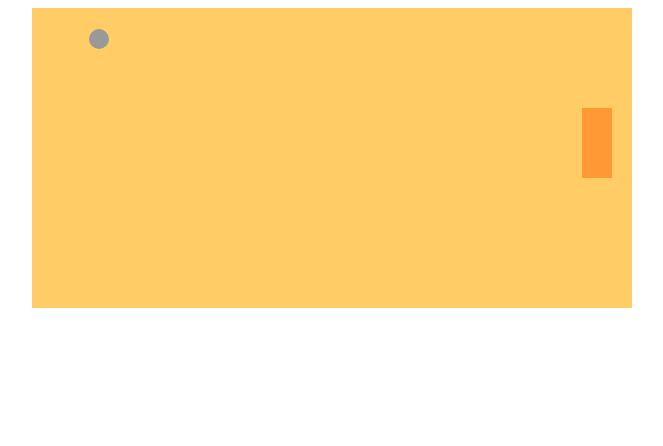
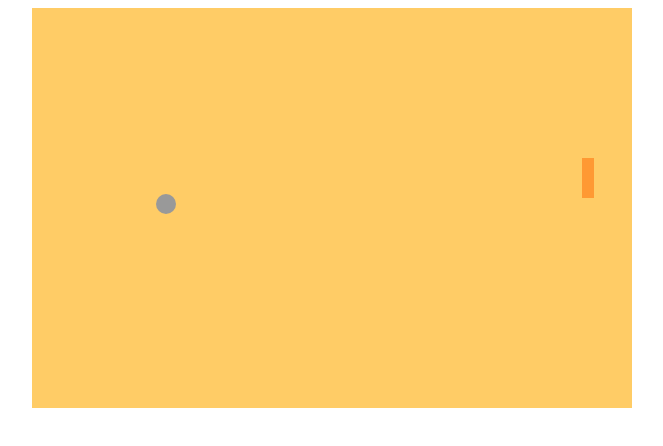
Before and after one commit to MicleMing/AI-pingpong, a website built with webpack: page src/index.html in a window 1280 px wide. Shown: the whole page, without its empty margins (308-971 px from the left). Built offline with nearby package versions, Linux system fonts and the light colour scheme.

Commit message:
refactor: game

```diff
--- /dev/null
+++ b/src/game/Ball.ts
@@ -0,0 +1,70 @@
+
+import $ from 'jquery';
+
+type Direction = 1 | -1;
+interface IBall {
+  speed: number;
+  x: number;
+  y: number;
+  width: number;
+  directionX: Direction;
+  directionY: Direction;
+}
+
+export default class Ball {
+  private ball: IBall = {
+    speed: 2,
+    x: 150,
+    y: 200,
+    width: 20,
+    directionX: 1,
+    directionY: 1
+  }
+
+  constructor() {
+    this.createBall();
+  }
+
+  getBall() {
+    return this.ball;
+  }
+
+  setDirectionX(dx: Direction) {
+    this.ball.directionX = dx;
+  }
+
+  setDirectionY(dy: Direction) {
+    this.ball.directionY = dy;
+  }
+
+  reverseDirectionY() {
+    this.ball.directionY *= -1;
+  }
+
+  setPostion(x: number, y: number) {
+    this.ball.x = x;
+    this.ball.y = y;
+    $("#ball").css({ "left": this.ball.x, "top": this.ball.y });
+  }
+
+  createBall() {
+    const ball = document.createElement('div');
+    ball.setAttribute('id', 'ball');
+    $('#playground').append(ball);
+  }
+
+  move() {
+    const x = this.ball.x + this.ball.speed * this.ball.directionX;
+    const y = this.ball.y + this.ball.speed * this.ball.directionY;
+    this.setPostion(x, y);
+  }
+
+  getPostion() {
+    const left = this.ball.x + this.ball.speed * this.ball.directionX;
+    const top = this.ball.y + this.ball.speed * this.ball.directionY;
+    return {
+      left,
+      top
+    };
+  }
+}
--- /dev/null
+++ b/src/game/Paddle.ts
@@ -0,0 +1,61 @@
+import $ from 'jquery';
+
+interface IPaddle {
+  x: number;
+  y: number;
+  width: number;
+  height: number;
+  ele: any
+}
+
+export default class Paddle {
+  private paddle: IPaddle = {
+    x: 550,
+    y: 150,
+    width: 12,
+    height: 40,
+    ele: null,
+  };
+  constructor() {
+    const ele = this.createPaddle();
+    this.paddle.ele = ele;
+    ele.css({
+      left: this.paddle.x,
+      top: this.paddle.y,
+      width: this.paddle.width,
+      height: this.paddle.height,
+    })
+  }
+  createPaddle() {
+    const paddle = document.createElement('div');
+    paddle.setAttribute('class', 'paddle');
+    $('#playground').append(paddle);
+    return $(paddle);
+  }
+
+  getPostion() {
+    const left = parseInt(this.paddle.ele.css("left"));
+    const top = parseInt(this.paddle.ele.css("top"));
+    const bottom = parseInt(this.paddle.ele.css("top")) + this.paddle.height;
+    return {
+      left,
+      top,
+      bottom,
+    };
+  }
+
+  moveUp() {
+    const top = parseInt(this.paddle.ele.css("top"));
+    if (top > 0) {
+      this.paddle.ele.css("top", top - 3);
+    }
+  }
+
+  moveDown() {
+    const paddleTop = parseInt($("#playground").css("height")) - this.paddle.height;
+    const top = parseInt(this.paddle.ele.css("top"));
+    if (top < paddleTop) {
+      this.paddle.ele.css("top", top + 3);
+    }
+  }
+}
--- a/src/game/PingPong.ts
+++ b/src/game/PingPong.ts
@@ -1,35 +1,23 @@
 import $ from 'jquery';
+import Ball from './Ball';
+import Paddle from './Paddle';
 import key from './key';
-
-interface IBall {
-  speed: number;
-  x: number;
-  y: number;
-  width: number;
-  directionX: 1 | -1;
-  directionY: 1 | -1;
-}
 
 export default class PingPong {
   presskeys: Object = {};
-  ball: IBall = {
-    speed: 3,
-    x: 150,
-    y: 100,
-    width: 20,
-    directionX: 1,
-    directionY: 1
-  };
+  ball: Ball;
+  paddle: Paddle;
   timer: any = null;
 
   play() {
     $("#paddle").css("top", "100px");
+    this.ball = new Ball();
+    this.paddle = new Paddle();
     this.game();
   }
 
-
   game() {
-    this.timer = setInterval(this.gameloop.bind(this), 10);
+    this.timer = setInterval(this.gameloop.bind(this), 8);
     const presskeys = this.presskeys;
     $(document).keydown(function (e) {
       presskeys[e.which] = true;
@@ -45,51 +33,37 @@ export default class PingPong {
   }
 
   movePaddles() {
-    const paddleTop = parseInt($("#playground").css("height")) - parseInt($(".paddle").css("height"));
     if (this.presskeys[key.up]) {
-      const top = parseInt($("#paddle").css("top"));
-      if (top > 0) {
-        $("#paddle").css("top", top - 5);
-      }
+      this.paddle.moveUp();
     }
     if (this.presskeys[key.down]) {
-      const down = parseInt($("#paddle").css("top"));
-      if (down < paddleTop) {
-        $("#paddle").css("top", down + 5);
-      }
+      this.paddle.moveDown();
     }
   }
 
   moveBall() {
     const playwidth = parseInt($("#playground").css("width"));
     const playheight = parseInt($("#playground").css("height"));
-    const paddleLeft = parseInt($("#paddle").css("left"));
-    const paddleTop = parseInt($("#paddle").css("top"))
-    const paddleBottom = parseInt($("#paddle").css("top")) + parseInt($("#paddle").css("height"));
-    const ballLeft = this.ball.x + this.ball.speed * this.ball.directionX;
-    const ballTop = this.ball.y + this.ball.speed * this.ball.directionY;
+    const paddlePos = this.paddle.getPostion();
+    const { left, top } = this.ball.getPostion();
     // Lost and restart
-    if (ballLeft + this.ball.width >= playwidth) {
-      this.ball.x = 300;
-      this.ball.y = 150;
-      $("#ball").css({ "top": this.ball.y, "left": this.ball.x });
-      this.ball.directionX *= 1;
+    if (left + this.ball.getBall().width >= playwidth) {
+      this.ball.setPostion(300, 150);
+      this.ball.setDirectionX(1);
     }
 
-    if (ballTop <= 0 || ballTop + this.ball.width >= playheight) {
-      this.ball.directionY *= -1;
+    if (top <= 0 || top + this.ball.getBall().width >= playheight) {
+      this.ball.reverseDirectionY();
     }
 
-    if (ballLeft + this.ball.width <= 0) {
-      this.ball.directionX = 1;
+    if (left + this.ball.getBall().width <= 0) {
+      this.ball.setDirectionX(1);
     }
-    if (ballLeft + this.ball.width >= paddleLeft) {
-      if (ballTop >= paddleTop && ballTop <= paddleBottom) {
-        this.ball.directionX = -1;
+    if (left + this.ball.getBall().width >= paddlePos.left) {
+      if (top >= paddlePos.top && top <= paddlePos.bottom) {
+        this.ball.setDirectionX(-1);
       }
     }
-    this.ball.x = this.ball.x + this.ball.speed * this.ball.directionX;
-    this.ball.y = this.ball.y + this.ball.speed * this.ball.directionY;
-    $("#ball").css({ "left": this.ball.x, "top": this.ball.y });
+    this.ball.move();
   }
 }
--- a/src/index.css
+++ b/src/index.css
@@ -5,7 +5,7 @@ header{
 }
 #playground{
   width:600px;
-  height:300px;
+  height:400px;
   position:relative;
   overflow:hidden;
   background:#FC6;
@@ -22,9 +22,5 @@ header{
 }
 .paddle{
   position:absolute;
-  width:30px;
-  height:70px;
-  left:550px;
-  top:70px;
   background:#F93;
 }
--- a/src/index.html
+++ b/src/index.html
@@ -10,8 +10,6 @@
 <body>
     <div id="game">
         <div id="playground">
-            <div id="ball"></div>
-            <div id="paddle" class="paddle"></div>
         </div>
     </div>
 
--- a/src/nn-genetic/index.ts
+++ b/src/nn-genetic/index.ts
@@ -17,7 +17,6 @@ export default class NNGenetic {
   private widgets_out: math.Matrix;
 
   private inputs: math.Matrix;
-  private hiddenLayer: math.Matrix;
   private outputs: math.Matrix;
 
   constructor(props: NNStructure) {
```
